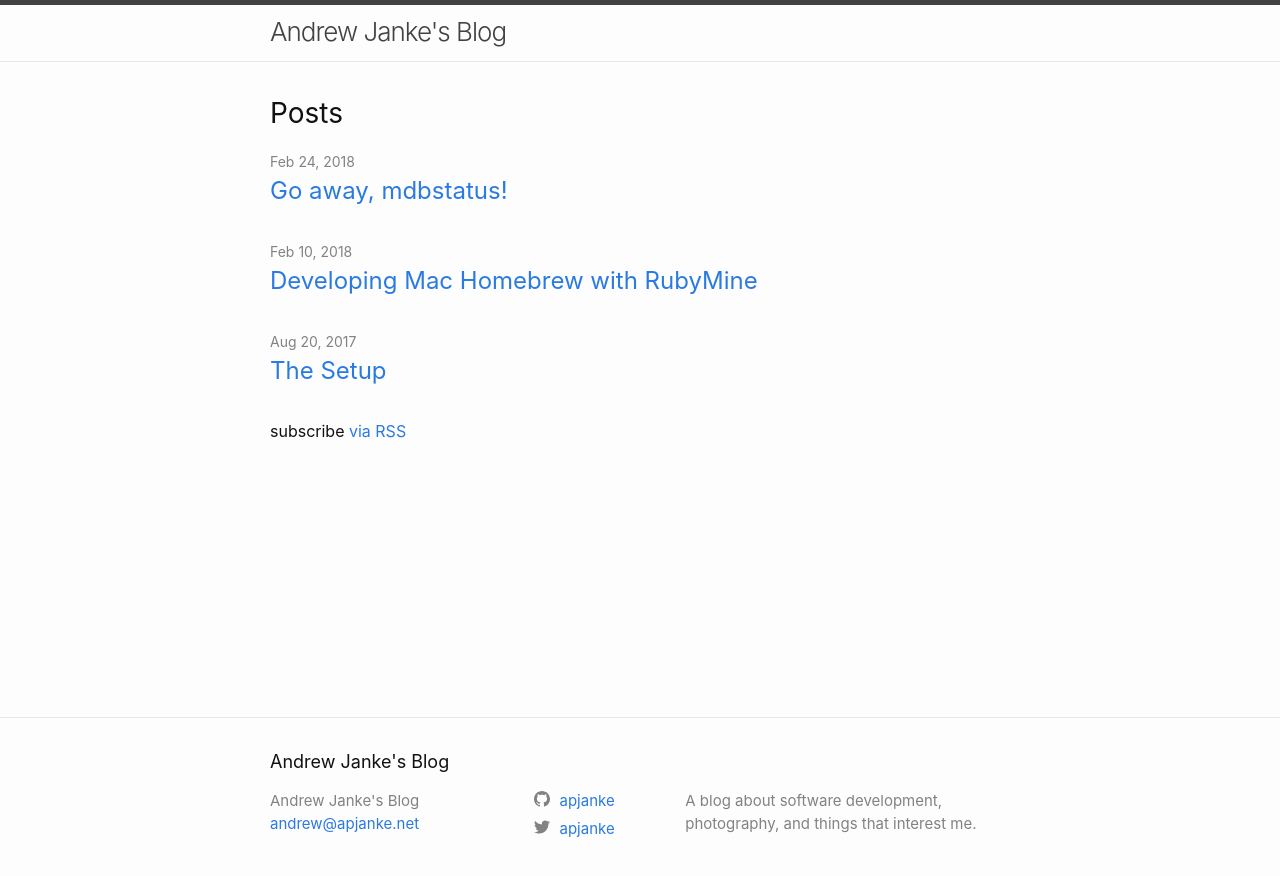
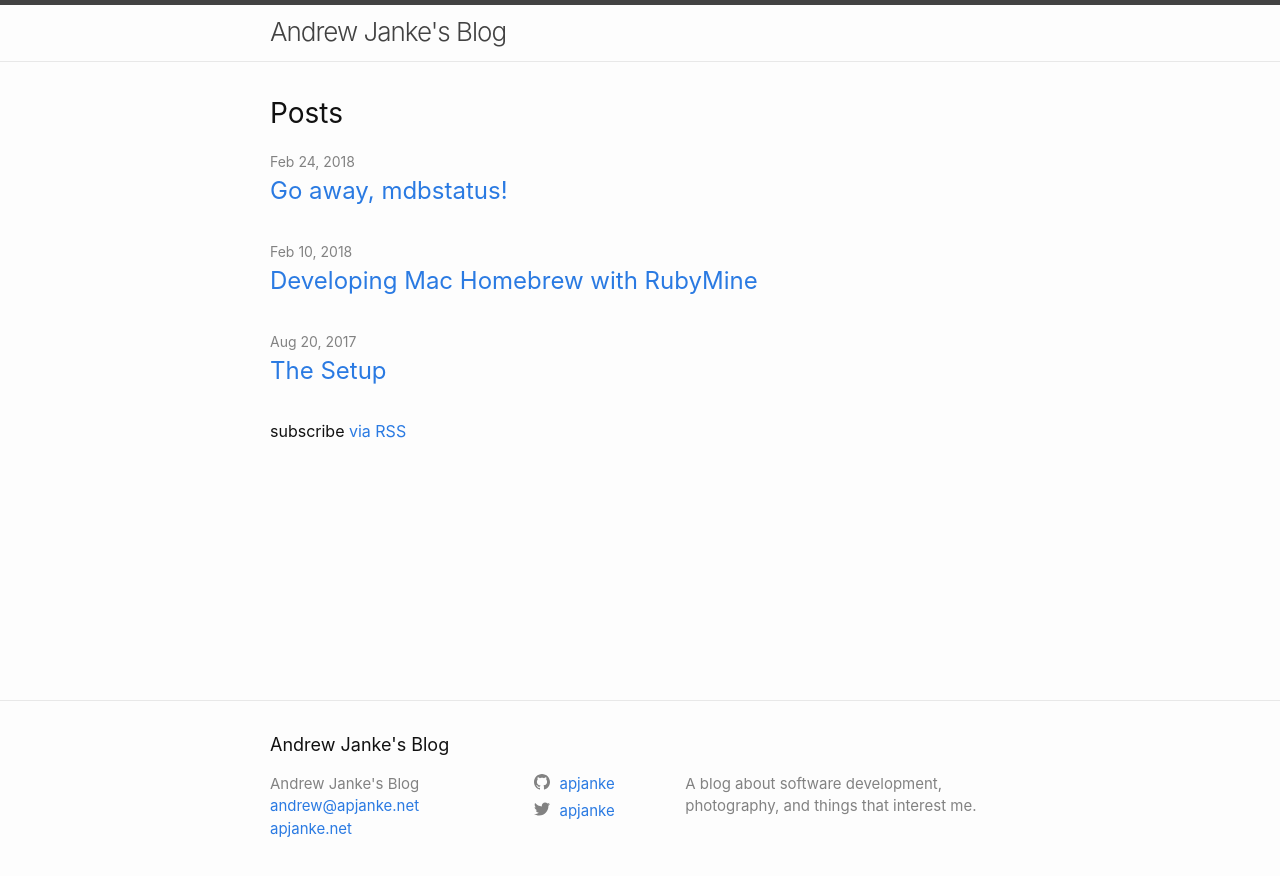
Before and after one commit to apjanke/apjanke-blog-jekyll, a Jekyll site: the page built from index.md, in a window 1280 px wide. Shown: the top 876 px of the page. Built offline with Jekyll 4.4.1, drawn with Linux system fonts in a browser that asks for light colours.

Commit message:
Add link to my web page in footer

```diff
--- a/_includes/footer.html
+++ b/_includes/footer.html
@@ -18,6 +18,7 @@
             {%- if site.email -%}
             <li><a class="u-email" href="mailto:{{ site.email }}">{{ site.email }}</a></li>
             {%- endif -%}
+            <li><a href="https://apjanke.net">apjanke.net</a></li>
         </ul>
       </div>
 
```
